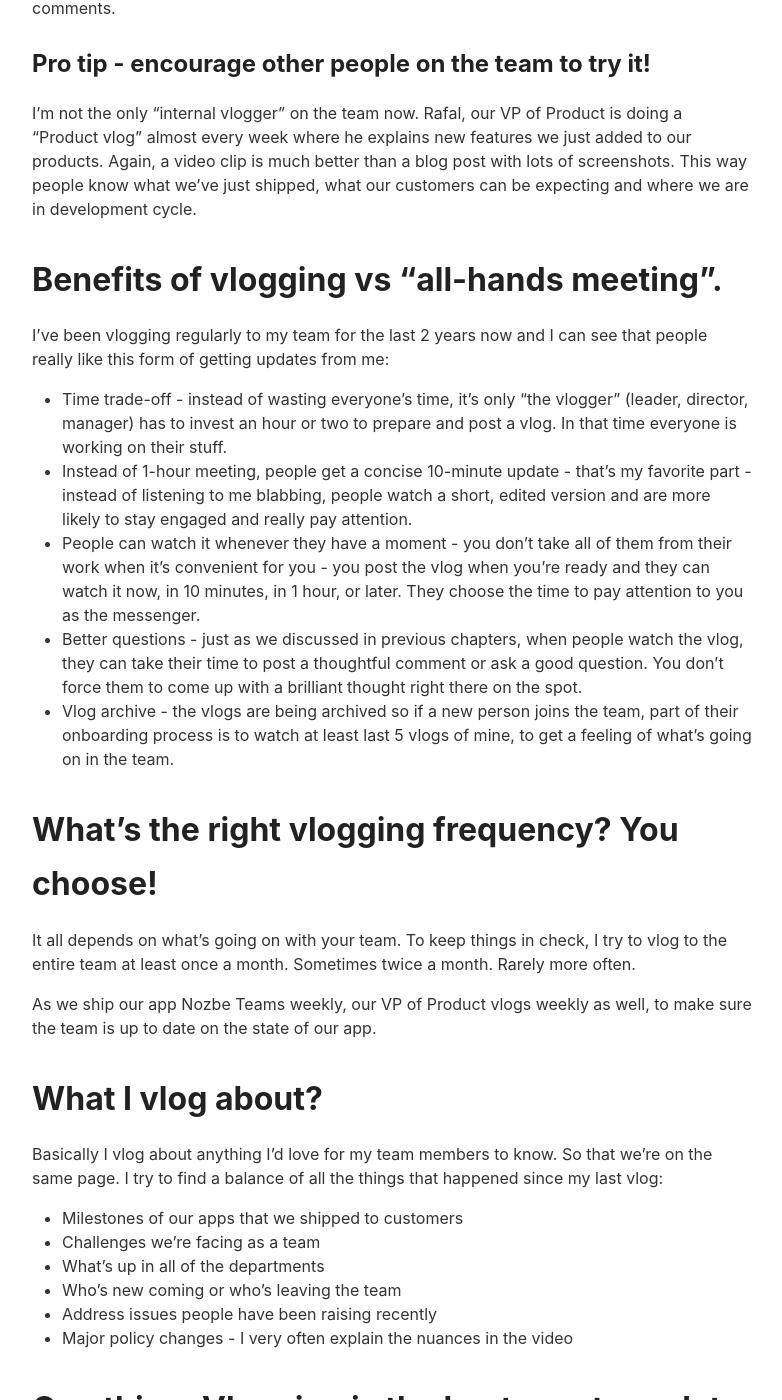
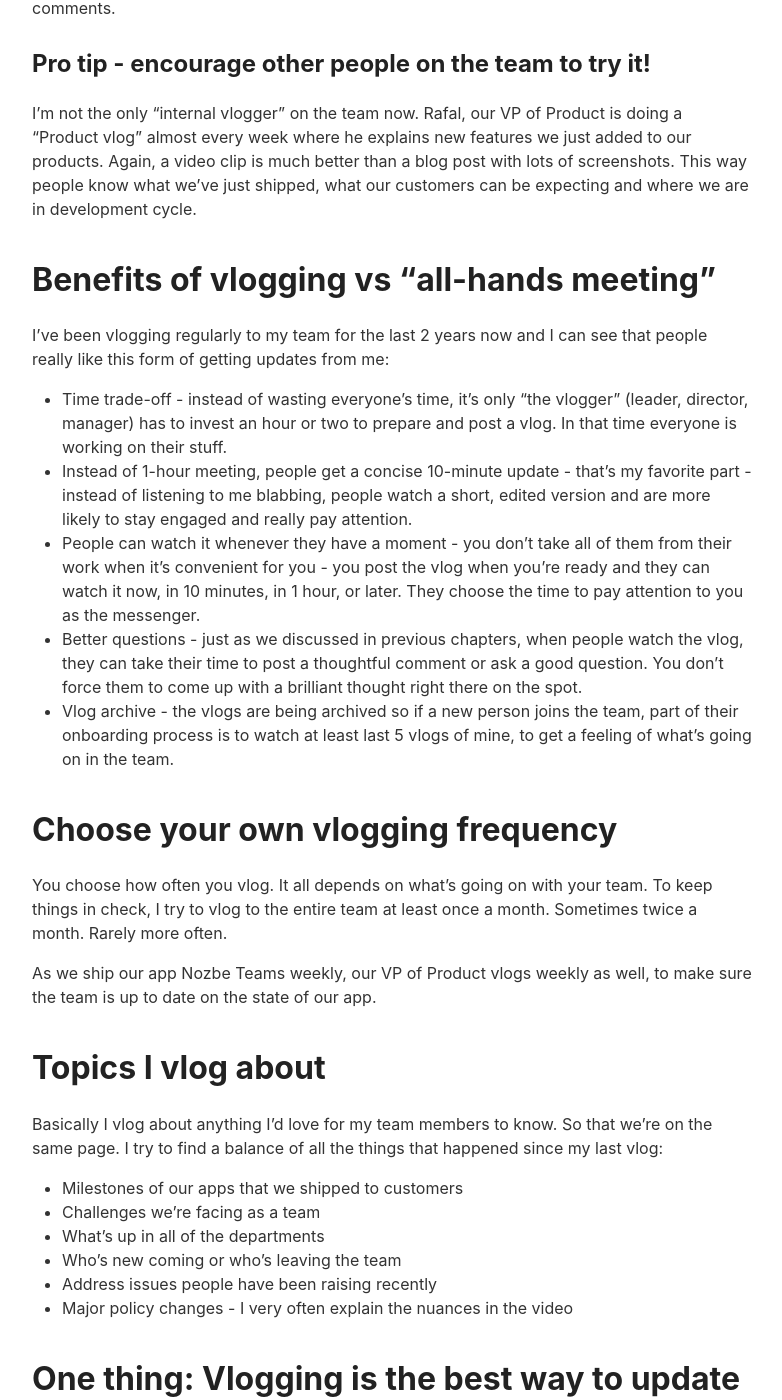
Before and after one commit to Nozbe/NoOffice.org, a Jekyll site: the page built from _book/vlog.md, in a window 1280 px wide and 1400 px high, scrolled down 3111 px. Shown: the whole window, without its empty margins (248-1030 px from the left). Built offline with Jekyll 4.4.1, drawn with Linux system fonts in a browser that asks for light colours; some of the changed text lies outside the part shown.

Commit message:
URLs and minor tweaks to chapter 9

```diff
--- a/_book/vlog.md
+++ b/_book/vlog.md
@@ -71,7 +71,7 @@ People watch the vlog, react with reactions and if they have questions, they pos
 
 I'm not the only "internal vlogger" on the team now. Rafal, our VP of Product is doing a "Product vlog" almost every week where he explains new features we just added to our products. Again, a video clip is much better than a blog post with lots of screenshots. This way people know what we've just shipped, what our customers can be expecting and where we are in development cycle.
 
-## Benefits of vlogging vs "all-hands meeting".
+## Benefits of vlogging vs "all-hands meeting"
 
 I've been vlogging regularly to my team for the last 2 years now and I can see that people really like this form of getting updates from me:
 
@@ -81,13 +81,13 @@ I've been vlogging regularly to my team for the last 2 years now and I can see t
 * Better questions - just as we discussed in previous chapters, when people watch the vlog, they can take their time to post a thoughtful comment or ask a good question. You don't force them to come up with a brilliant thought right there on the spot.
 * Vlog archive - the vlogs are being archived so if a new person joins the team, part of their onboarding process is to watch at least last 5 vlogs of mine, to get a feeling of what's going on in the team.
 
-## What's the right vlogging frequency? You choose!
+## Choose your own vlogging frequency
 
-It all depends on what's going on with your team. To keep things in check, I try to vlog to the entire team at least once a month. Sometimes twice a month. Rarely more often.
+You choose how often you vlog. It all depends on what's going on with your team. To keep things in check, I try to vlog to the entire team at least once a month. Sometimes twice a month. Rarely more often.
 
 As we ship our app Nozbe Teams weekly, our VP of Product vlogs weekly as well, to make sure the team is up to date on the state of our app.
 
-## What I vlog about?
+## Topics I vlog about
 
 Basically I vlog about anything I'd love for my team members to know. So that we're on the same page. I try to find a balance of all the things that happened since my last vlog:
 
```
Also changed, not shown: other parts of _book/vlog.md (+3 -3 lines).
